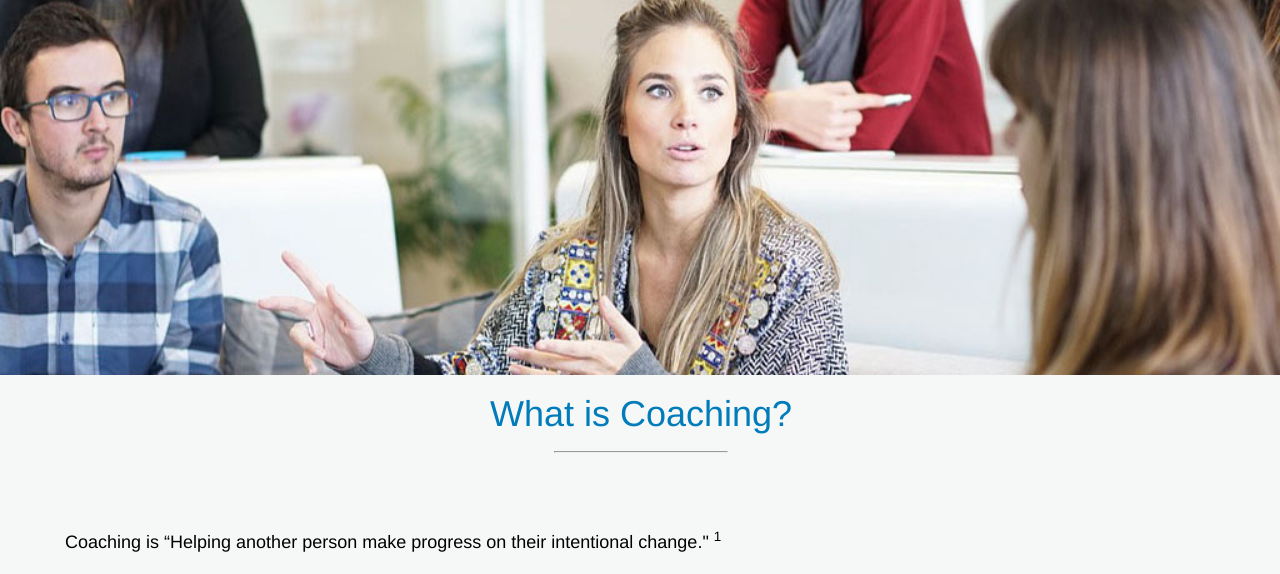
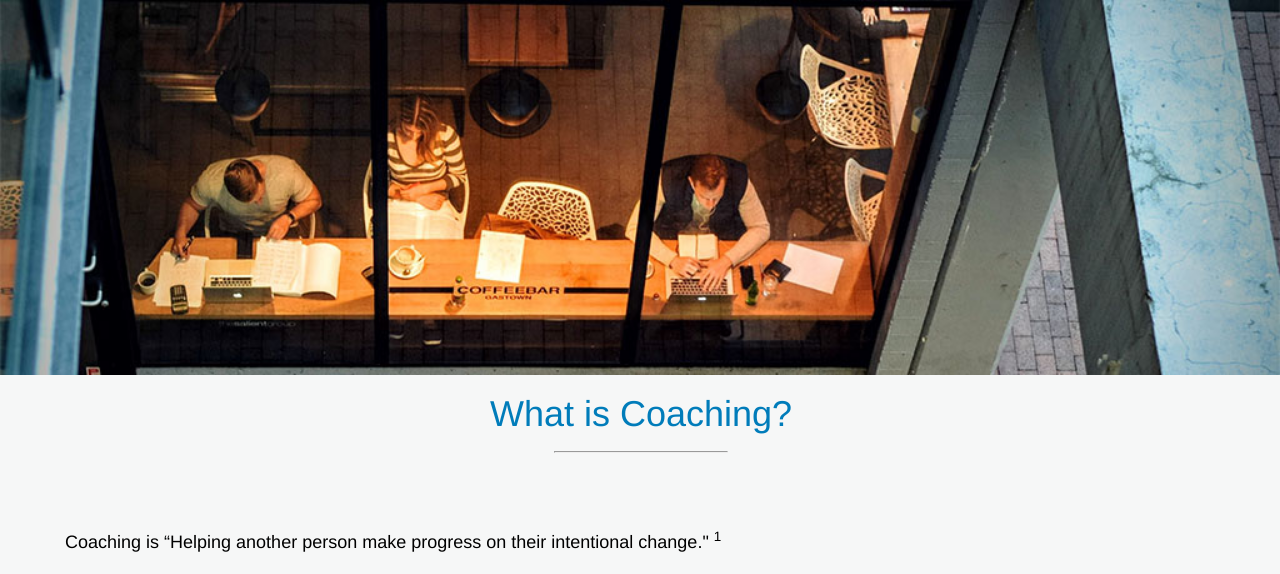
Before and after one commit to imaginatiiinc/woolfordandassociates, a PHP site: page /coaching.php in a window 1280 px wide. Shown: the part 167-741 px from the top of the page. Run offline with PHP 8.4, Linux system fonts and the light colour scheme; some libraries are stand-ins or nearby versions.

Commit message:
coaching
image change

```diff
--- a/coaching.php
+++ b/coaching.php
@@ -1,6 +1,6 @@
 <?php $current_page = 'coaching'; include 'header.php'; ?>
-	<div class="woolford-coaching coaching" style="height:auto">
-		<img style="width:100% ;margin:0 auto; display:block" src="imgs/woolford-coaching.jpg">
+	<div class="woolford-coaching-c coaching" style="height:auto">
+		<img style="width:100% ;margin:0 auto; display:block" src="imgs/woolford-coaching-c.jpg">
 	</div> <!-- end big picture -->
 	<div class="main-container home container">
 	  <div class="main wrapper ">
```
Also changed, not shown: imgs/woolford-coaching-c.jpg (added), 1 other file.
